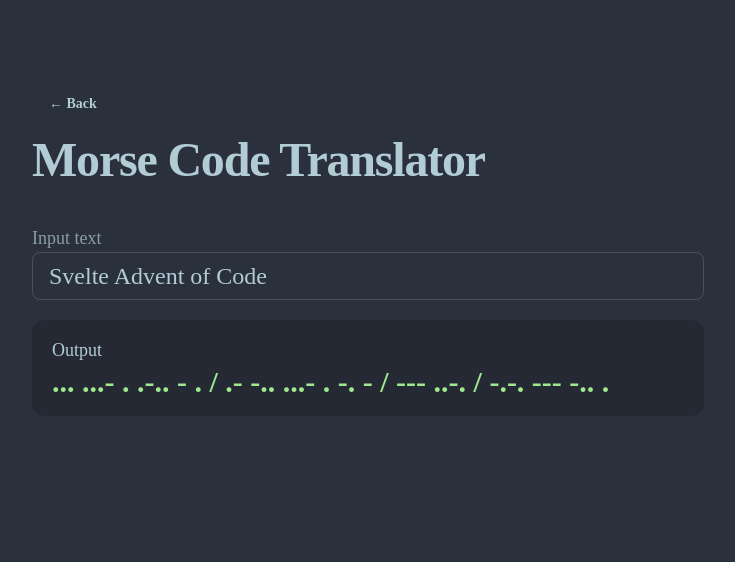
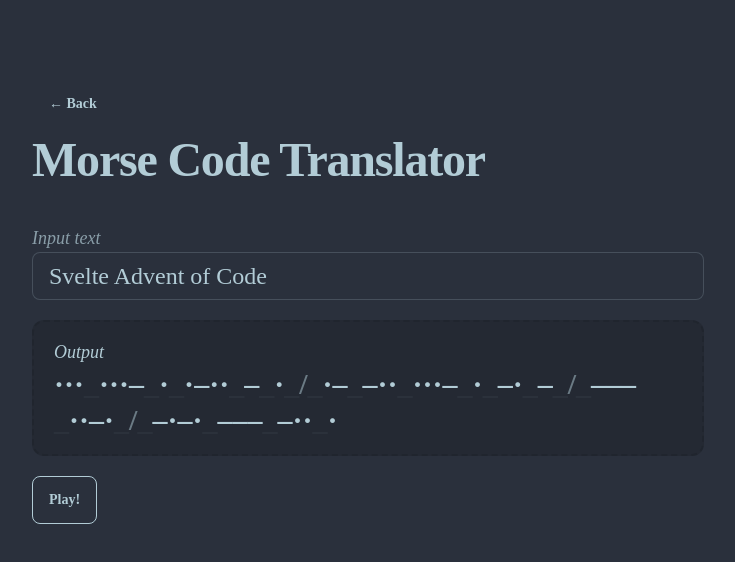
Before and after one commit to jesi-rgb/svelte-advent-code, a SvelteKit app: page /day7 in a window 1280 px wide. Shown: the top 562 px of the page, without its empty margins (272-1007 px from the left). Built offline with nearby package versions, Linux system fonts and the light colour scheme; a web font is replaced by a local one.

Commit message:
holy damn we got it

```diff
--- a/src/lib/utils.ts
+++ b/src/lib/utils.ts
@@ -11,9 +11,9 @@
 
 	if (parentIndex % 2 == 0) {
 		parentIndex -= 1;
-		morseChar += '-';
+		morseChar += '–';
 	} else {
-		morseChar += '.';
+		morseChar += '·';
 	}
 
 	while (alphabet[parentIndex] != '^') {
@@ -22,9 +22,9 @@
 
 		if (currentIndex % 2 == 0) {
 			parentIndex -= 1;
-			morseChar += '-';
+			morseChar += '–';
 		} else {
-			morseChar += '.';
+			morseChar += '·';
 		}
 
 		currentChar = alphabet[parentIndex];
--- a/src/routes/day7/+page.svelte
+++ b/src/routes/day7/+page.svelte
@@ -8,17 +8,63 @@
 
 	$: outputText = toMorse(inputText);
 
-	let context, o, g;
+	let context: AudioContext, o: OscillatorNode, g: GainNode;
 
-	// onMount(() => {
-	// 	context = new AudioContext();
-	// 	o = context.createOscillator();
-	// 	o.type = 'triangle';
-	// 	o.frequency.setValueAtTime(440, context.currentTime); //
-	// 	g = context.createGain();
-	//
-	// 	// g.gain.exponentialRampToValueAtTime(0.00001, context.currentTime + 0.04);
-	// });
+	function sleep(ms) {
+		return new Promise((resolve) => setTimeout(resolve, ms));
+	}
+
+	async function playMorseCode() {
+		const morseCode = outputText;
+		const audioContext = new (window.AudioContext || window.webkitAudioContext)();
+		const timeUnit = 100; // Adjust as needed
+		const characterPauseDuration = 4 * timeUnit;
+
+		const morseMap = {
+			'·': { frequency: 523.3, duration: timeUnit },
+			'–': { frequency: 493.9, duration: 3 * timeUnit },
+			' ': { frequency: 0, duration: timeUnit }, // Pause
+			'/': { frequency: 0, duration: timeUnit } // Pause
+		};
+
+		async function playSignal(symbol) {
+			const oscillator = audioContext.createOscillator();
+			const g: GainNode = audioContext.createGain();
+			oscillator.connect(g);
+
+			g.connect(audioContext.destination);
+			oscillator.type = 'triangle';
+
+			if (symbol === ' ') {
+				// Pause between characters
+				oscillator.frequency.setValueAtTime(0, audioContext.currentTime);
+				await sleep(characterPauseDuration);
+			} else {
+				oscillator.frequency.setValueAtTime(morseMap[symbol].frequency, audioContext.currentTime);
+				oscillator.start();
+				// oscillator.stop(audioContext.currentTime + morseMap[symbol].duration / 1000);
+				g.gain.linearRampToValueAtTime(
+					0.00001,
+					audioContext.currentTime + morseMap[symbol].duration / 1000
+				);
+
+				await sleep(morseMap[symbol].duration);
+			}
+		}
+
+		for (let i = 0; i < morseCode.length; i++) {
+			const symbol = morseCode[i];
+			document.getElementById(i.toString()).style.color = '#FE7D5C';
+			await playSignal(symbol);
+
+			document.getElementById(i.toString()).style.color = '#B2CCD6';
+			// Add a small pause between dots and dashes within the same character
+			await sleep(50); // Adjust as needed
+		}
+
+		// Close the audio context after the entire sequence is played
+		audioContext.close();
+	}
 </script>
 
 <BackButton />
@@ -27,7 +73,7 @@
 
 <main class="my-10 w-full mx-auto">
 	<label for="inputMorse">
-		<span class="opacity-70">Input text</span>
+		<span class="opacity-70 italic">Input text</span>
 		<input
 			id="inputMorse"
 			type="text"
@@ -36,8 +82,19 @@
 			class="text-2xl w-full input input-bordered"
 		/>
 	</label>
-	<div class="bg-base-200 px-5 py-4 rounded-xl mt-5">
-		<div>Output</div>
-		<div class="text-primary text-3xl font-bold">{outputText}</div>
+	<div class="bg-base-200 px-5 py-4 rounded-xl mt-5 border-2 border-dashed border-base-300">
+		<div class="italic">Output</div>
+		<div class="text-3xl font-bold">
+			{#each outputText as c, i}
+				{#if c === ' '}
+					<span id={i.toString()} class="opacity-5">_</span>
+				{:else if c === '/'}
+					<span id={i.toString()} class="opacity-50">{c}</span>
+				{:else}
+					<span id={i.toString()}>{c}</span>
+				{/if}
+			{/each}
+		</div>
 	</div>
+	<button class="btn btn-outline mt-5" on:click={playMorseCode}> Play! </button>
 </main>
```
